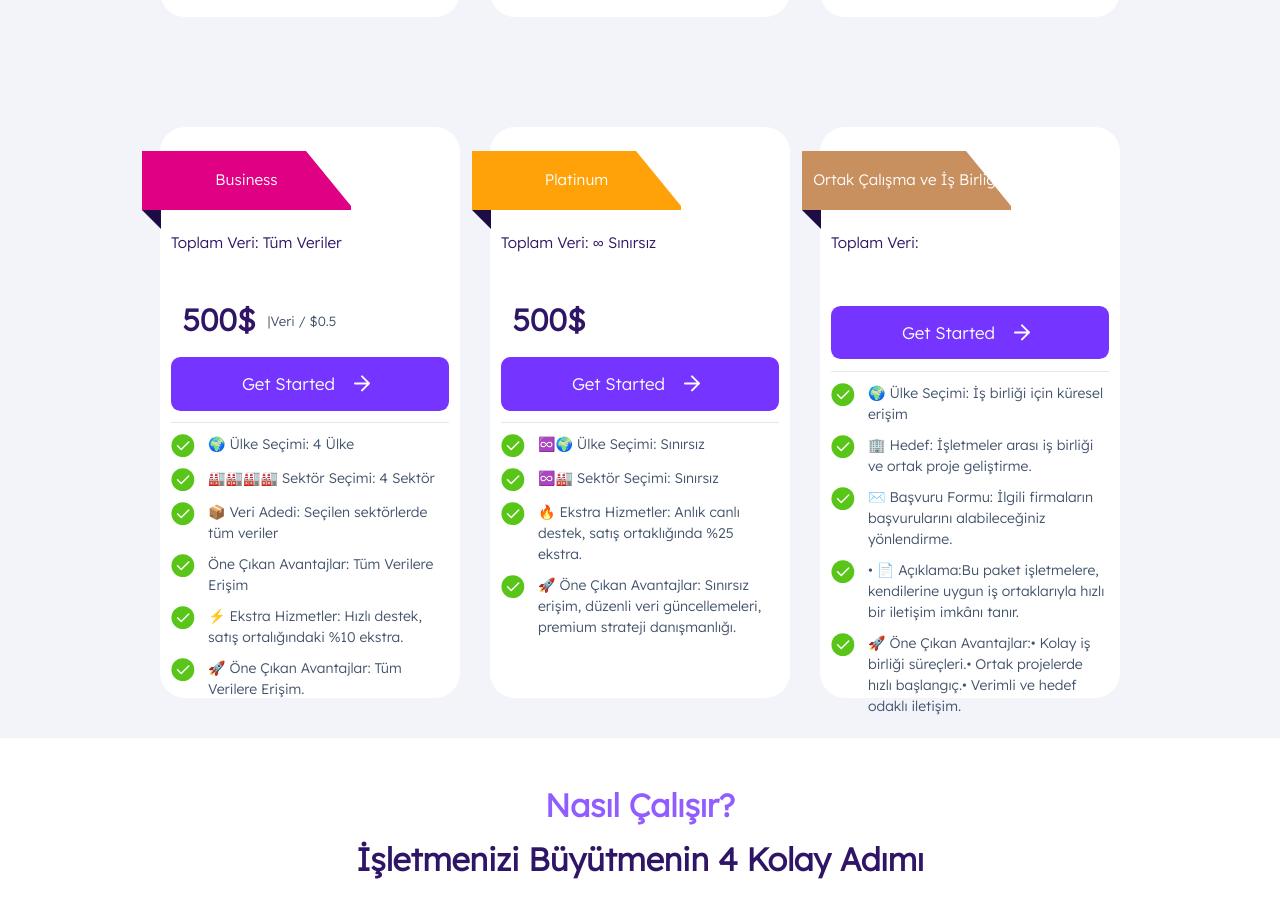
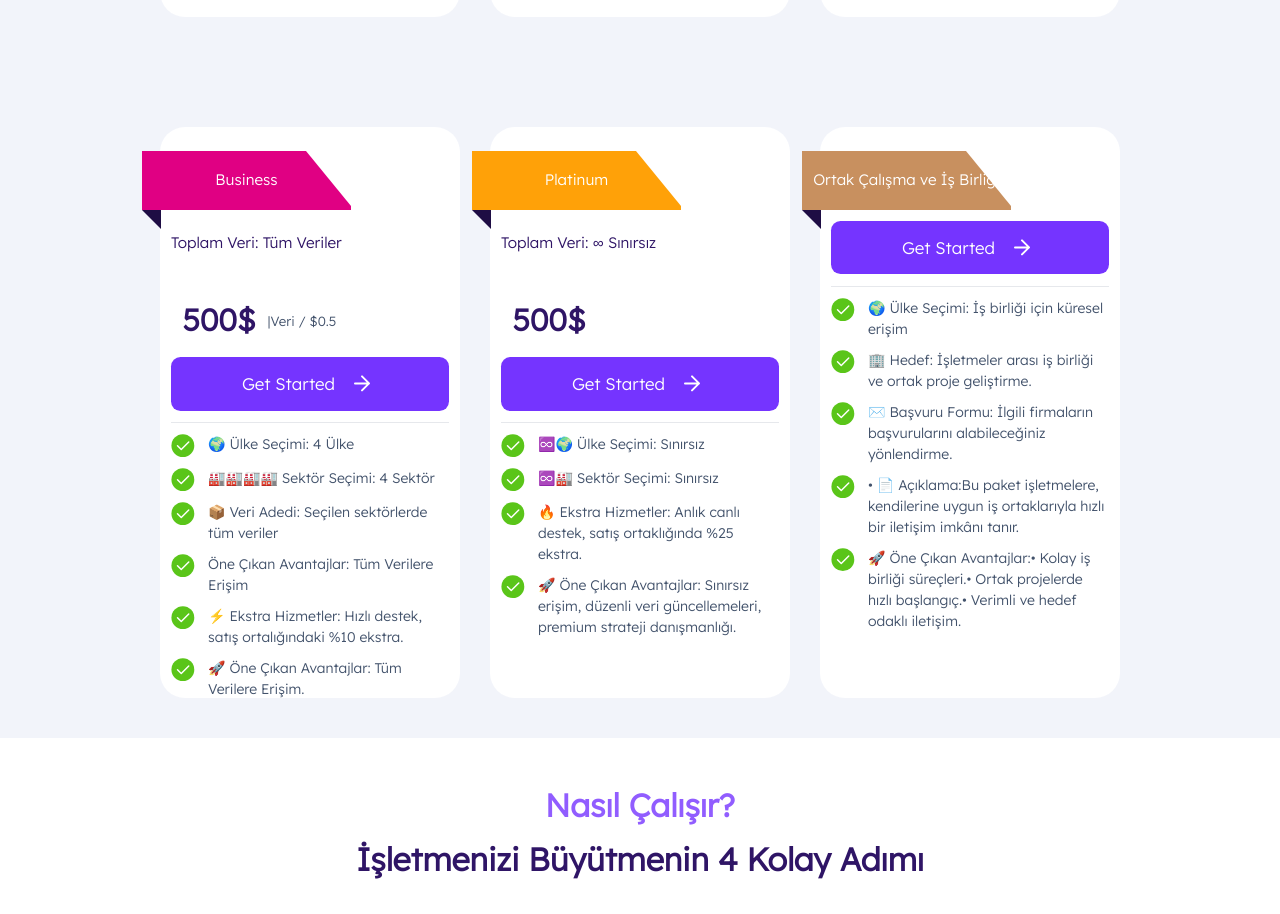
Before and after one commit to Medyanes-360/big-data-sale, a Next.js app: page / in a window 1280 px wide. Shown: the part 2480-3394 px from the top of the page. Built offline with nearby package versions, Linux system fonts and the light colour scheme.

Commit message:
partner fix

```diff
--- a/components/home/sectionPackages/index.jsx
+++ b/components/home/sectionPackages/index.jsx
@@ -193,6 +193,7 @@ const SectionPackages = () => {
                   frequency={data?.frequency}
                   recommendBorder={data?.recommended}
                   items={data?.items}
+                  partner={data?.partner}
                 />
               ))}
             </div>
--- a/components/home/sectionPackages/sectionCardListContent/index.jsx
+++ b/components/home/sectionPackages/sectionCardListContent/index.jsx
@@ -5,7 +5,7 @@ const CardListContent = ({ items }) => {
   // Mock data: iconType ve text içeren array
 
   return (
-    <div>
+    <>
       {items?.map((item, index) => (
         <div
           key={index}
@@ -24,7 +24,7 @@ const CardListContent = ({ items }) => {
           </span>
         </div>
       ))}
-    </div>
+    </>
   );
 };
 
--- a/globalElements/Card/index.jsx
+++ b/globalElements/Card/index.jsx
@@ -27,6 +27,7 @@ const Card = ({
   price,
   frequency,
   recommendBorder,
+  partner,
   items,
 }) => (
   <div
@@ -45,9 +46,11 @@ const Card = ({
       </span>
     </CardBrand>
 
-    <div className="text-tertiary-800 mb-[40px] mt-[22px] font-lexend font-medium text-[15.24px] leading-[22.86px]">
-      Toplam Veri: {totalData}
-    </div>
+    {!partner && (
+      <div className="text-tertiary-800 mb-[40px] mt-[22px] font-lexend font-medium text-[15.24px] leading-[22.86px]">
+        Toplam Veri: {totalData}
+      </div>
+    )}
 
     <div className="mx-[11.43px] mb-[11px] flex items-center space-x-3">
       <span className="font-bold text-tertiary-800 text-[30.48px] leading-[51.43px]">
```
